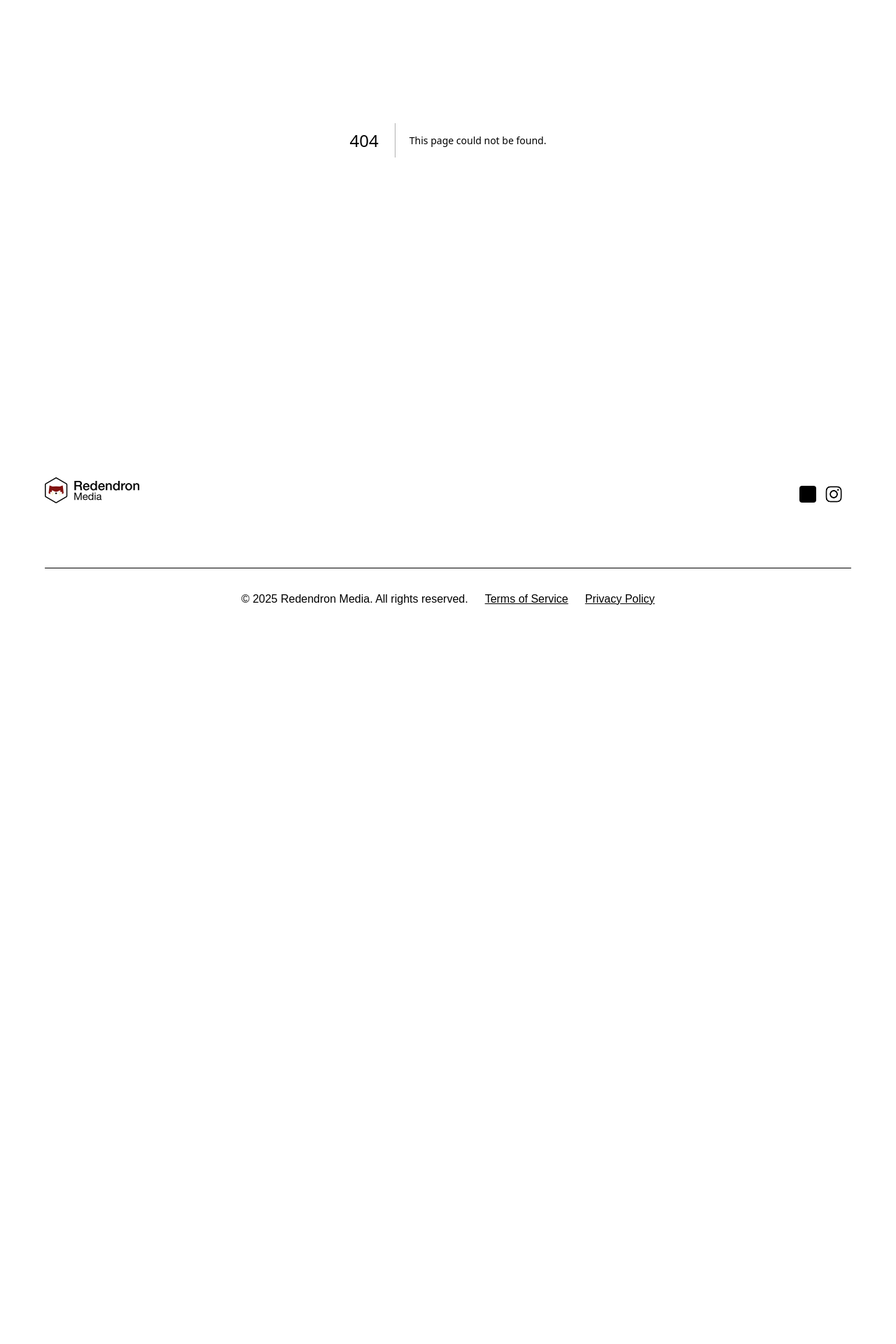
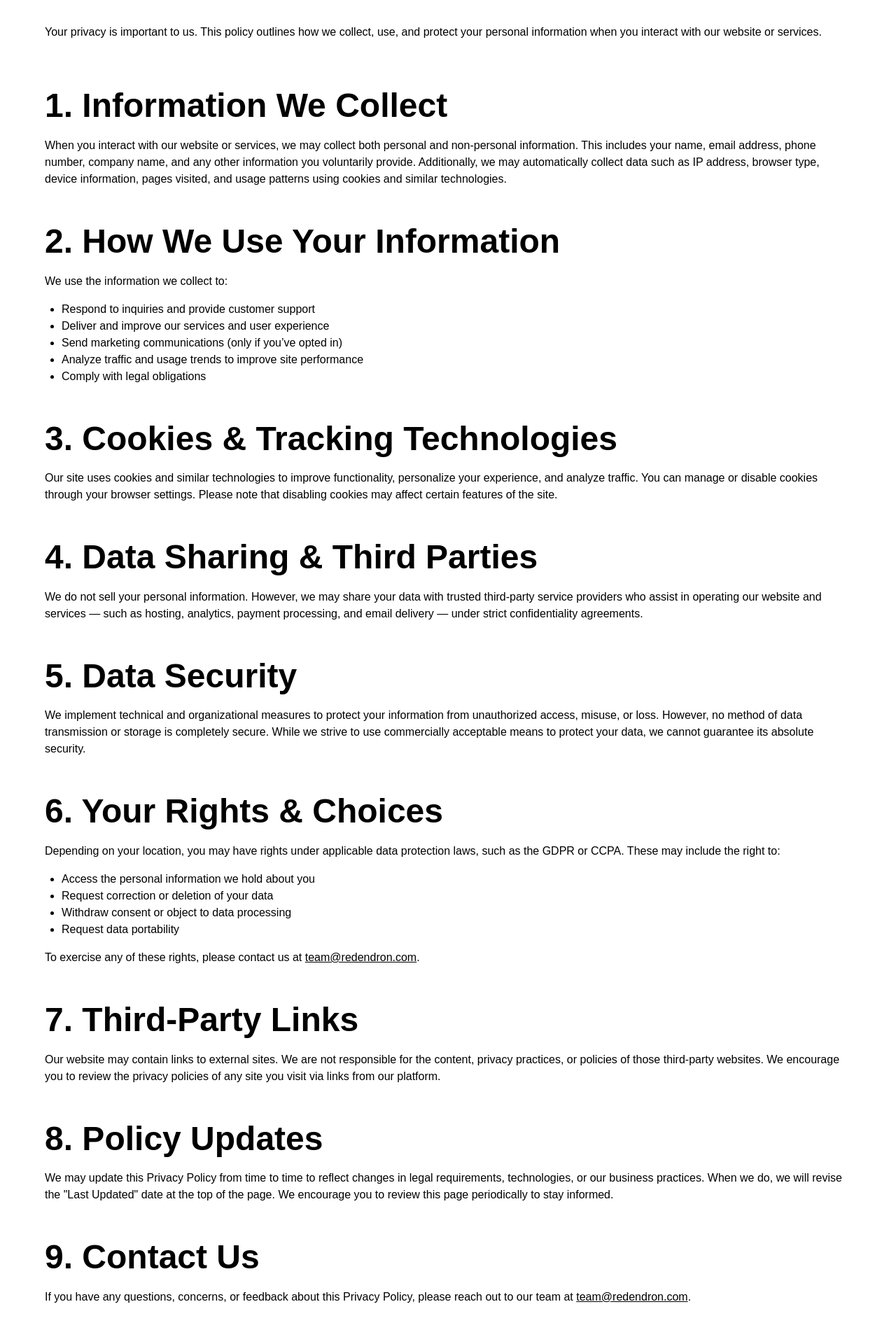
Before and after one commit to redendron-media/redendron-media, a Next.js app: page /privacyPolicy in a window 1280 px wide. Before the commit this address had no page. Shown: the part 280-2200 px from the top of the page at 70% size. Before the commit the page ends 1228 px from the top, so only its background shows below. Built offline with nearby package versions, Linux system fonts and the light colour scheme; a web font is replaced by a local one.

Commit message:
privacy policy page

```diff
--- /dev/null
+++ b/app/privacyPolicy/page.tsx
@@ -0,0 +1,133 @@
+
+import React from "react";
+
+export default function PrivacyPolicy() {
+  return (
+    <section className="px-5 py-16 flex flex-col gap-12 lg:gap-16 lg:px-16 lg:py-28 bg-white">
+      <div className="flex flex-col">
+        <p className="mb-3 lg:mb-4">Legal</p>
+        <h2 className="uppercase mb-5 lg:mb-6">Privacy Policy</h2>
+        <p>
+          Your privacy is important to us. This policy outlines how we collect,
+          use, and protect your personal information when you interact with our
+          website or services.
+        </p>
+      </div>
+
+      <div className="flex flex-col gap-12">
+        <div className="flex flex-col gap-4">
+          <h2>1. Information We Collect</h2>
+          <p>
+            When you interact with our website or services, we may collect both
+            personal and non-personal information. This includes your name,
+            email address, phone number, company name, and any other
+            information you voluntarily provide. Additionally, we may
+            automatically collect data such as IP address, browser type, device
+            information, pages visited, and usage patterns using cookies and
+            similar technologies.
+          </p>
+        </div>
+
+        <div className="flex flex-col gap-4">
+          <h2>2. How We Use Your Information</h2>
+          <p>
+            We use the information we collect to:
+          </p>
+          <ul className="list-disc pl-6">
+            <li>Respond to inquiries and provide customer support</li>
+            <li>Deliver and improve our services and user experience</li>
+            <li>Send marketing communications (only if you’ve opted in)</li>
+            <li>Analyze traffic and usage trends to improve site performance</li>
+            <li>Comply with legal obligations</li>
+          </ul>
+        </div>
+
+        <div className="flex flex-col gap-4">
+          <h2>3. Cookies & Tracking Technologies</h2>
+          <p>
+            Our site uses cookies and similar technologies to improve
+            functionality, personalize your experience, and analyze traffic.
+            You can manage or disable cookies through your browser settings.
+            Please note that disabling cookies may affect certain features of
+            the site.
+          </p>
+        </div>
+
+        <div className="flex flex-col gap-4">
+          <h2>4. Data Sharing & Third Parties</h2>
+          <p>
+            We do not sell your personal information. However, we may share your
+            data with trusted third-party service providers who assist in
+            operating our website and services — such as hosting, analytics,
+            payment processing, and email delivery — under strict
+            confidentiality agreements.
+          </p>
+        </div>
+
+        <div className="flex flex-col gap-4">
+          <h2>5. Data Security</h2>
+          <p>
+            We implement technical and organizational measures to protect your
+            information from unauthorized access, misuse, or loss. However, no
+            method of data transmission or storage is completely secure. While
+            we strive to use commercially acceptable means to protect your data,
+            we cannot guarantee its absolute security.
+          </p>
+        </div>
+
+        <div className="flex flex-col gap-4">
+          <h2>6. Your Rights & Choices</h2>
+          <p>
+            Depending on your location, you may have rights under applicable
+            data protection laws, such as the GDPR or CCPA. These may include
+            the right to:
+          </p>
+          <ul className="list-disc pl-6">
+            <li>Access the personal information we hold about you</li>
+            <li>Request correction or deletion of your data</li>
+            <li>Withdraw consent or object to data processing</li>
+            <li>Request data portability</li>
+          </ul>
+          <p>
+            To exercise any of these rights, please contact us at{" "}
+            <a href="mailto:team@redendron.com" className="underline">
+              team@redendron.com
+            </a>.
+          </p>
+        </div>
+
+        <div className="flex flex-col gap-4">
+          <h2>7. Third-Party Links</h2>
+          <p>
+            Our website may contain links to external sites. We are not
+            responsible for the content, privacy practices, or policies of those
+            third-party websites. We encourage you to review the privacy
+            policies of any site you visit via links from our platform.
+          </p>
+        </div>
+
+        <div className="flex flex-col gap-4">
+          <h2>8. Policy Updates</h2>
+          <p>
+            We may update this Privacy Policy from time to time to reflect
+            changes in legal requirements, technologies, or our business
+            practices. When we do, we will revise the "Last Updated" date at the
+            top of the page. We encourage you to review this page periodically
+            to stay informed.
+          </p>
+        </div>
+
+        <div className="flex flex-col gap-4">
+          <h2>9. Contact Us</h2>
+          <p>
+            If you have any questions, concerns, or feedback about this Privacy
+            Policy, please reach out to our team at{" "}
+            <a href="mailto:team@redendron.com" className="underline">
+              team@redendron.com
+            </a>.
+          </p>
+        </div>
+      </div>
+    </section>
+  );
+}
--- a/components/sections/footer/page.tsx
+++ b/components/sections/footer/page.tsx
@@ -1,35 +1,47 @@
-import Image from 'next/image'
-import Link from 'next/link'
-import React from 'react'
-import { SocialIcon } from 'react-social-icons'
+import Image from "next/image";
+import Link from "next/link";
+import React from "react";
+import { SocialIcon } from "react-social-icons";
 const Footer = () => {
   return (
-   <footer className='flex flex-col gap-12 px-5 py-12 lg:px-16 lg:py-20 lg:gap-20 bg-white'>
-    <div className='flex flex-col md:flex-row gap-12 items-center justify-between'>
+    <footer className="flex flex-col gap-12 px-5 py-12 lg:px-16 lg:py-20 lg:gap-20 bg-white">
+      <div className="flex flex-col md:flex-row gap-12 items-center justify-between">
         <Link href={"/"}>
           <Image
             src={"/logo/logolight.svg"}
             width={135}
             height={33}
             alt="logo"
-
           />
         </Link>
 
-
-
         <div>
-    <SocialIcon style={{borderRadius:4, backgroundColor:'black', width:24 , height:24}} bgColor='black'  url='https://in.linkedin.com/company/redendron'/>
-    <SocialIcon bgColor='white' fgColor='black' url='https://www.instagram.com/redendron/'/>
+          <SocialIcon
+            style={{
+              borderRadius: 4,
+              backgroundColor: "black",
+              width: 24,
+              height: 24,
+            }}
+            bgColor="black"
+            url="https://in.linkedin.com/company/redendron"
+          />
+          <SocialIcon
+            bgColor="white"
+            fgColor="black"
+            url="https://www.instagram.com/redendron/"
+          />
         </div>
       </div>
-    <div className='pb-4 pt-6 flex flex-col md:flex-row-reverse gap-6 lg:pb-0 lg:pt-8 items-center justify-center border-t border-black'>
-    <Link className='underline' href={"/"}>Privacy Policy</Link>
-        <Link className='underline' href={"/"}>Terms of Service</Link>
+      <div className="pb-4 pt-6 flex flex-col md:flex-row-reverse gap-6 lg:pb-0 lg:pt-8 items-center justify-center border-t border-black">
+        <Link className="underline" href={"/privacyPolicy"}>
+          Privacy Policy
+        </Link>
+
         <p>© 2025 Redendron Media. All rights reserved.</p>
       </div>
     </footer>
-  )
-}
+  );
+};
 
-export default Footer
+export default Footer;
--- a/components/sections/header.tsx
+++ b/components/sections/header.tsx
@@ -39,13 +39,14 @@ const Navbar: React.FC<NavbarScrollProps> = React.memo(
            <Link
              href={link.link}
              className={cn(
-                    "py-1 h-full",
+               "py-1 h-full hover:text-brand-red transition-colors duration-300",
                pathname.startsWith(link.link) ? "text-brand-red" : ""
              )}
            >
              {link.name}
            </Link>
          </li>
+
             ))}
             <li>
               <button onClick={togglePackages}>
```
Lines whose indentation alone changed are shown as unchanged.
